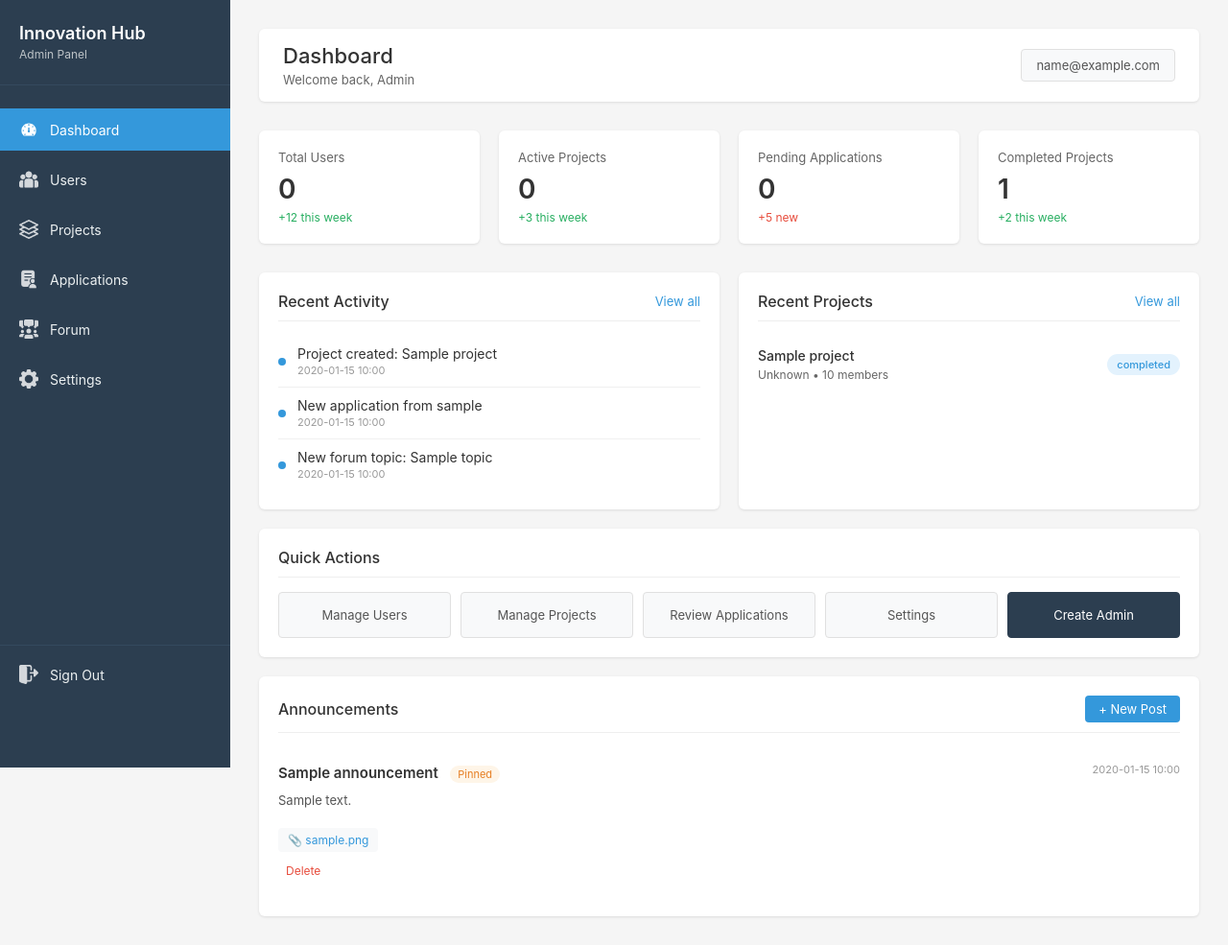
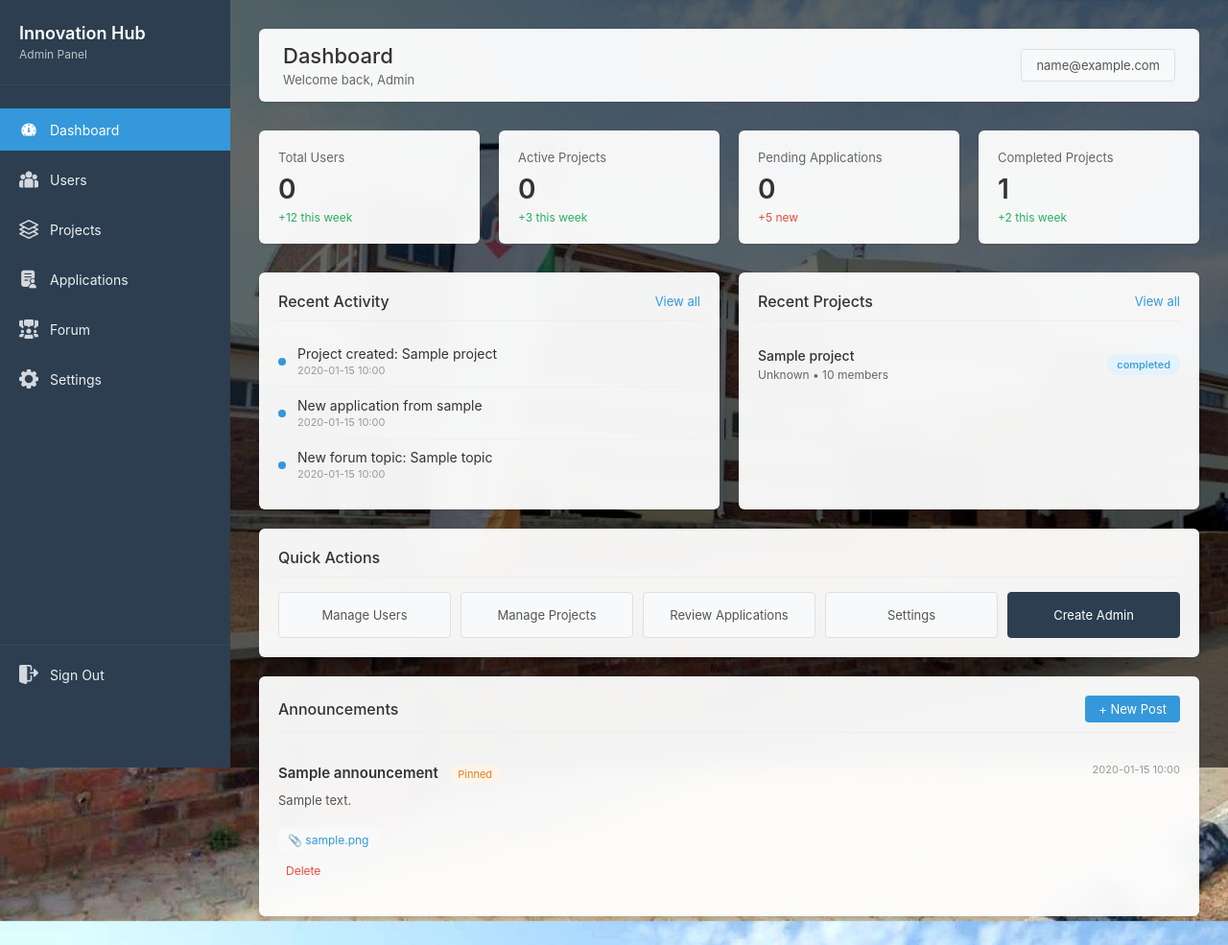
Before and after one commit to Itaivera21/Lupane-State-University-Innovation-Hub, a Flask app: page /admin/dashboard in a window 1280 px wide. Shown: the whole page at 96% size. Run offline with Flask 3, Linux system fonts and the light colour scheme; a user stored in the database is signed in; tables that the repository leaves empty hold one stand-in row (values such as "Sample post").

Commit message:
new commit

```diff
--- a/templates/admin/admindashboard.html
+++ b/templates/admin/admindashboard.html
@@ -13,9 +13,24 @@
         }
 
         body {
-            background: #f5f5f5;
-            display: flex;
             min-height: 100vh;
+            background-image: url("{{ url_for('static', filename='Images/img-618aa639ca3ff.jpg') }}");
+            background-size: cover;
+            background-position: center;
+            background-attachment: fixed;
+            position: relative;
+        }
+
+        /* Dark overlay for better text readability */
+        body::before {
+            content: '';
+            position: fixed;
+            top: 0;
+            left: 0;
+            width: 100%;
+            height: 100%;
+            background: rgba(0, 0, 0, 0.6);
+            z-index: -1;
         }
 
         /* Mobile Menu Button */
@@ -149,7 +164,8 @@
             justify-content: space-between;
             align-items: center;
             margin-bottom: 30px;
-            background: white;
+            background: rgba(255, 255, 255, 0.95);
+            backdrop-filter: blur(10px);
             padding: 15px 25px;
             border-radius: 6px;
             box-shadow: 0 1px 3px rgba(0,0,0,0.1);
@@ -229,7 +245,8 @@
         }
 
         .stat-card {
-            background: white;
+            background: rgba(255, 255, 255, 0.95);
+            backdrop-filter: blur(10px);
             padding: 20px;
             border-radius: 6px;
             box-shadow: 0 1px 3px rgba(0,0,0,0.1);
@@ -277,7 +294,8 @@
 
         /* Cards */
         .card {
-            background: white;
+            background: rgba(255, 255, 255, 0.95);
+            backdrop-filter: blur(10px);
             border-radius: 6px;
             box-shadow: 0 1px 3px rgba(0,0,0,0.1);
             padding: 20px;
```
